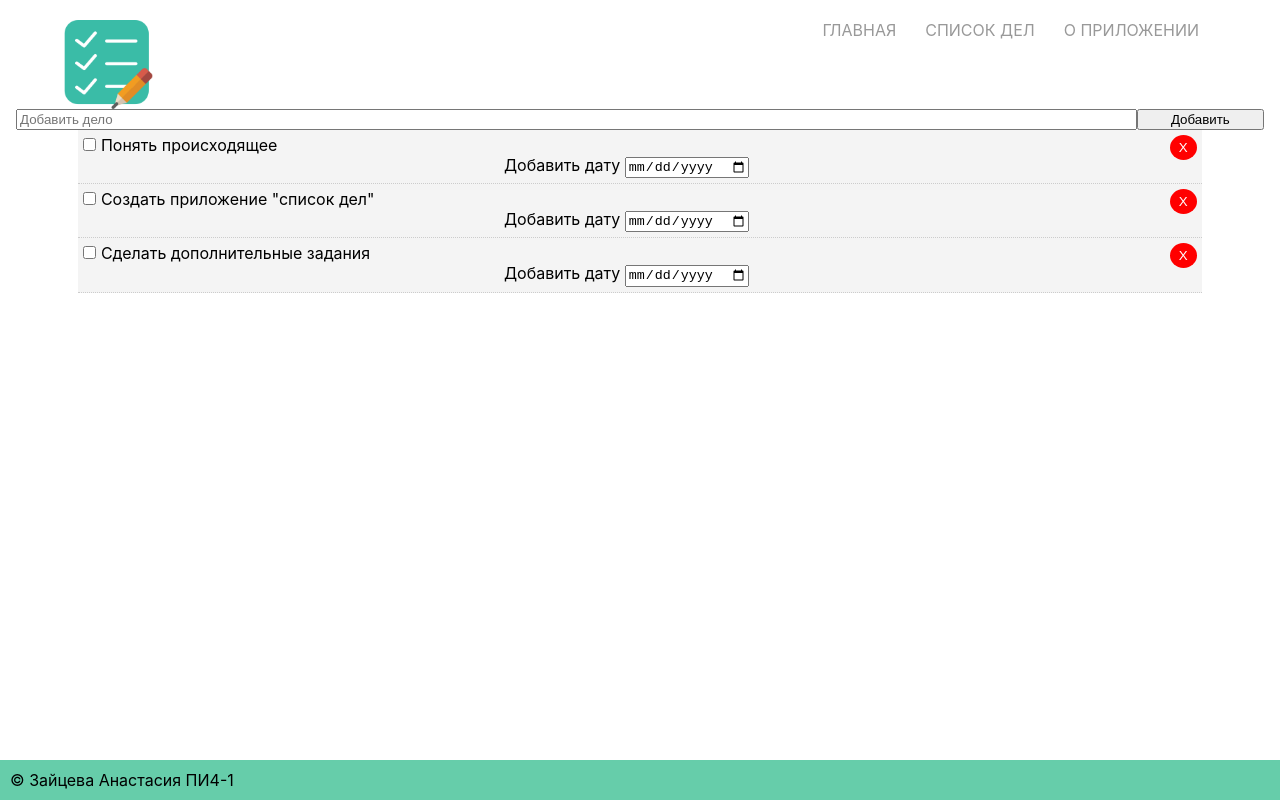
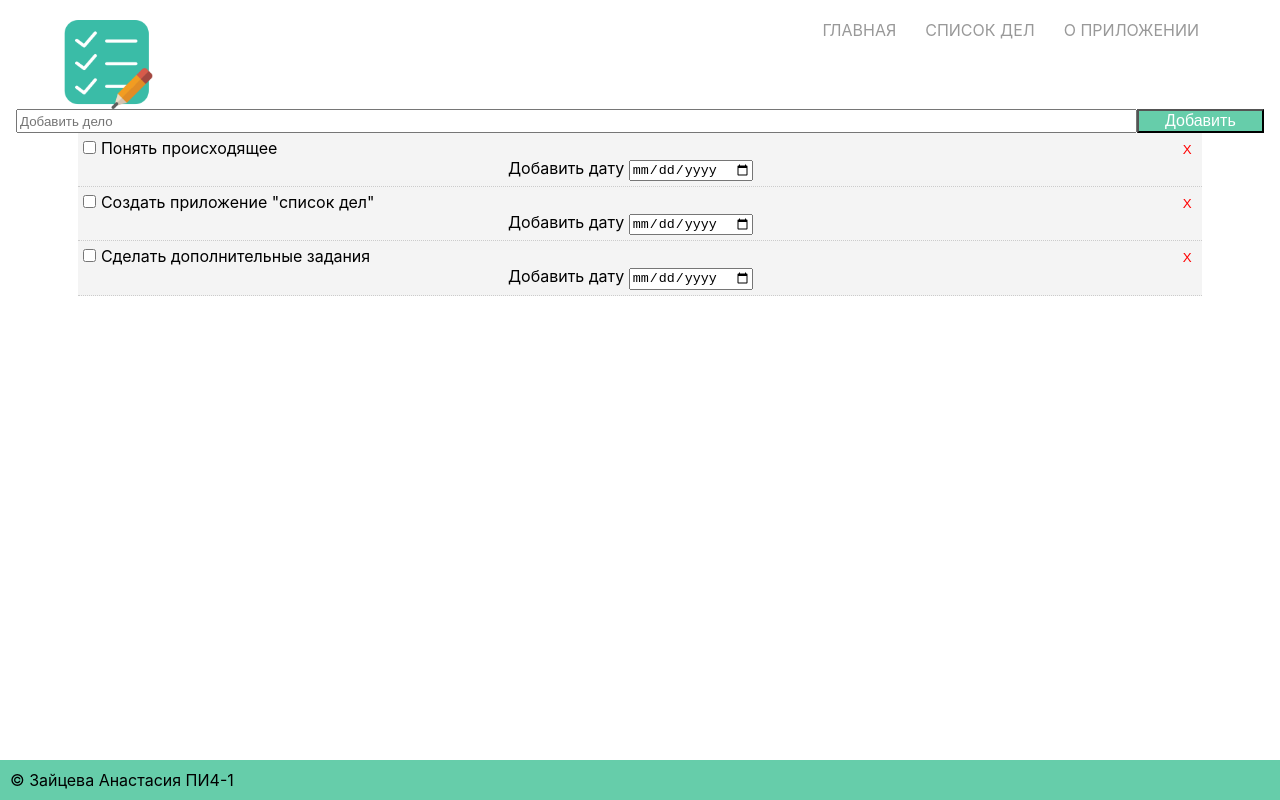
Before and after one commit to koroteevmv/web_1_react, a React (Create React App) app: page /List in a window 1280 px wide. Built offline with nearby package versions, Linux system fonts and the light colour scheme.

Commit message:
Устранении ошибки при добавлении дела и изменение стилей

```diff
--- a/package.json
+++ b/package.json
@@ -3,7 +3,7 @@
   "version": "0.1.0",
   "private": true,
   "dependencies": {
-    "react": "^16.10.1",
+    "react": "16.11.0",
     "react-bootstrap": "1.0.0-beta.14",
     "react-dom": "^16.10.1",
     "react-router": "5.1.2",
--- a/src/List.js
+++ b/src/List.js
@@ -35,9 +35,24 @@ class App extends React.Component {
     });
   };
 
+  addTodo = title => {
+    if (title === "") {
+      alert("Введите дело");
+    } else {
+      const len = this.state.todos.length;
+      const newTodo = {
+        id: len + 1,
+        title: title,
+        completed: false
+      };
+
+      this.setState({ todos: [...this.state.todos, newTodo] });
+    }
+  };
+
   delTodo = id => {
     this.setState({
-      todos: [...this.state.todos.filter(todo => todo.id != id)]
+      todos: [...this.state.todos.filter(todo => todo.id !== id)]
     });
   };
 
@@ -45,7 +60,7 @@ class App extends React.Component {
     return (
       <div className="App">
         <div className="container">
-          <AddTodo />
+          <AddTodo addTodo={this.addTodo} />
           <Todos
             todos={this.state.todos}
             markComplete={this.markComplete}
--- a/src/components/TodoItem.js
+++ b/src/components/TodoItem.js
@@ -36,6 +36,7 @@ class TodoItem extends React.Component {
             </button>{" "}
           </p>
         </div>
+
         <div>
           <label htmlFor="datum">Добавить дату </label>
           <input type="date" id="datum" className="form-control" />
@@ -58,11 +59,11 @@ const btnStyle = {
 };*/
 
 const btnStyle = {
-  background: "#ff0000",
-  color: "#fff",
+  background: "#f4f4f4",
+  color: "red",
   border: "none",
-  padding: "5px 9px",
-  borderRadius: "50%",
+  padding: "4px 5px",
+  borderRadius: "30%",
   cursor: "pointer",
   float: "right"
 };
--- a/src/components/addTodo.js
+++ b/src/components/addTodo.js
@@ -1,20 +1,41 @@
 import React, { Component } from "react";
 
 class AddTodo extends Component {
+  state = {
+    title: ""
+  };
+
+  onSubmit = e => {
+    e.preventDefault();
+    this.props.addTodo(this.state.title);
+    this.setState({ title: "" });
+  };
+  onChange = e =>
+    this.setState({
+      [e.target.name]: e.target.value
+    });
+
   render() {
     return (
-      <form style={{ display: "flex" }}>
+      <form onSubmit={this.onSubmit} style={{ display: "flex" }}>
         <input
           type="text"
           name="title"
           placeholder="Добавить дело"
           style={{ flex: "10" }}
+          value={this.state.title}
+          onChange={this.onChange}
         />
         <input
           type="submit"
           value="Добавить"
           className="btm"
-          style={{ flex: "1" }}
+          style={{
+            flex: "1",
+            background: "#66cdaa",
+            color: "white",
+            fontSize: "100%"
+          }}
         />
       </form>
     );
```
